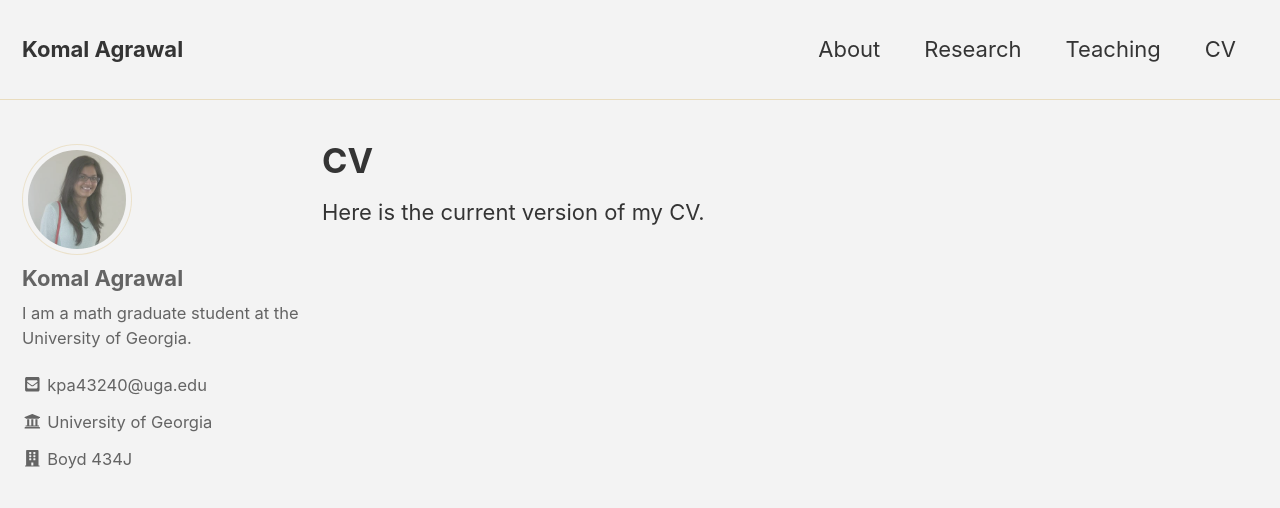
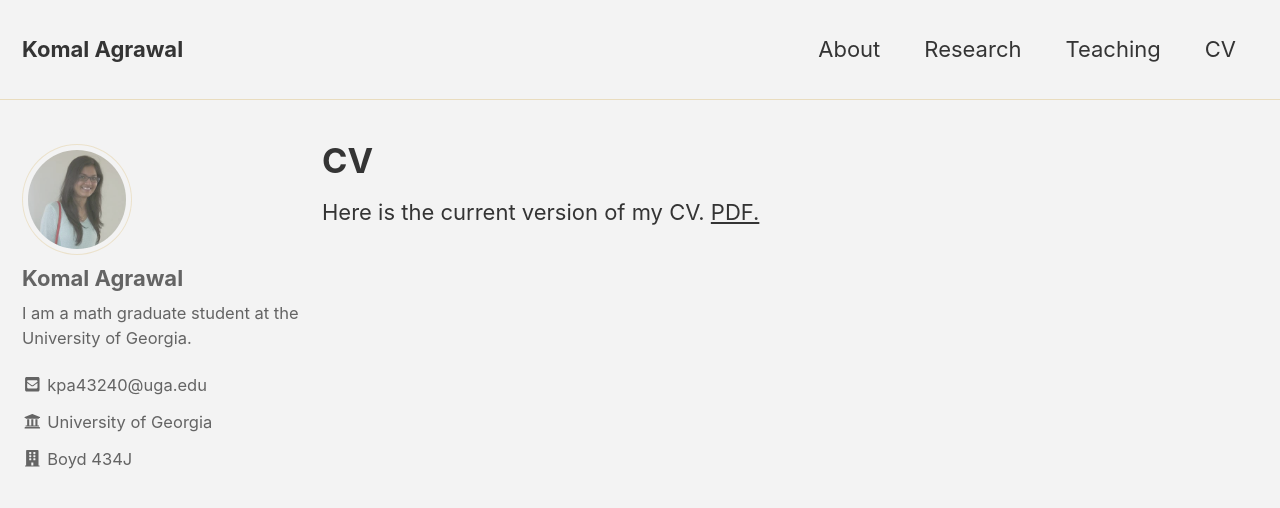
Before and after one commit to komala033/komala033.github.io, a Jekyll site: the page built from cv.md, in a window 1280 px wide and 900 px high. Shown: the top 508 px of the window. Built offline with Jekyll 4.4.1, drawn with Linux system fonts in a browser that asks for light colours; nearby versions of some CDN libraries.

Commit message:
Update cv.md

```diff
--- a/cv.md
+++ b/cv.md
@@ -4,4 +4,4 @@ title: CV
 classes: wide
 ---
 
-Here is the current version of my CV.
+Here is the current version of my CV. <a href="https://komalagrawal033.github.io/folder/Komal_Resume.pdf" target="_blank">PDF.</a>
```
